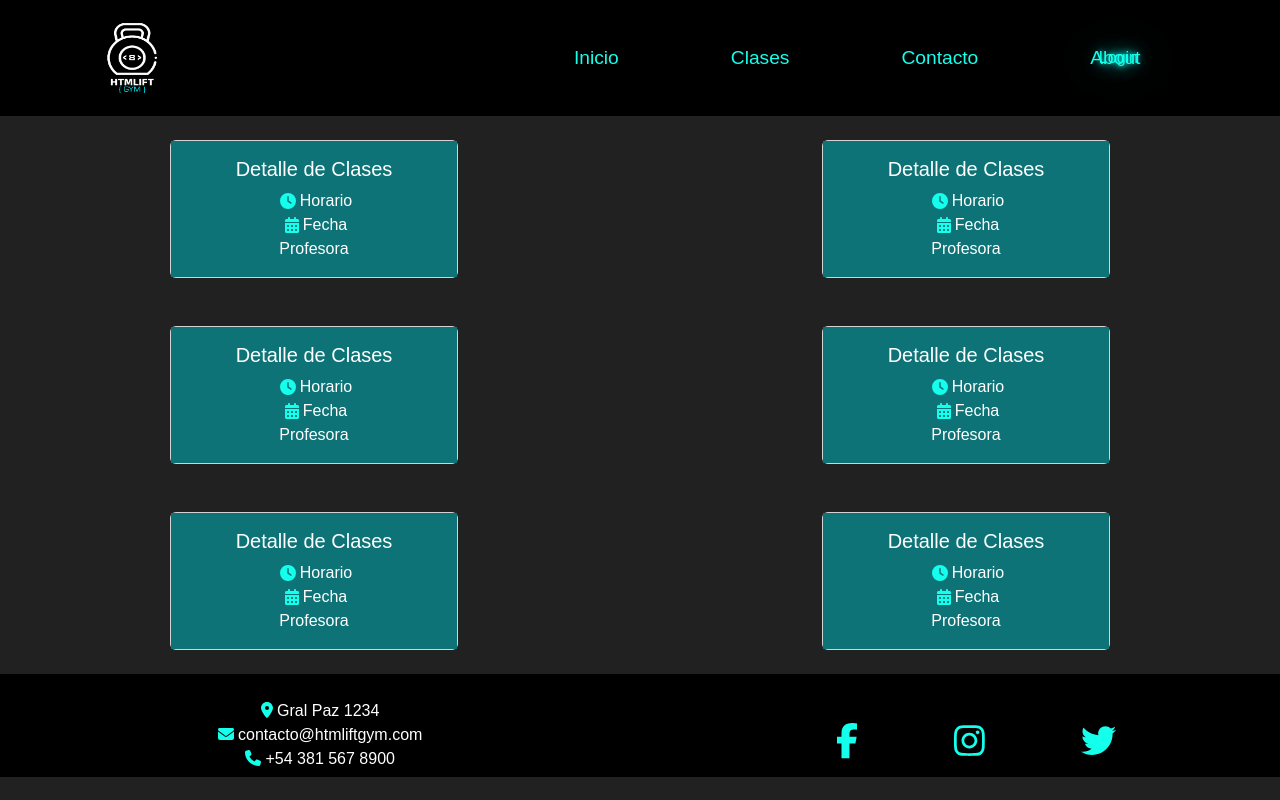
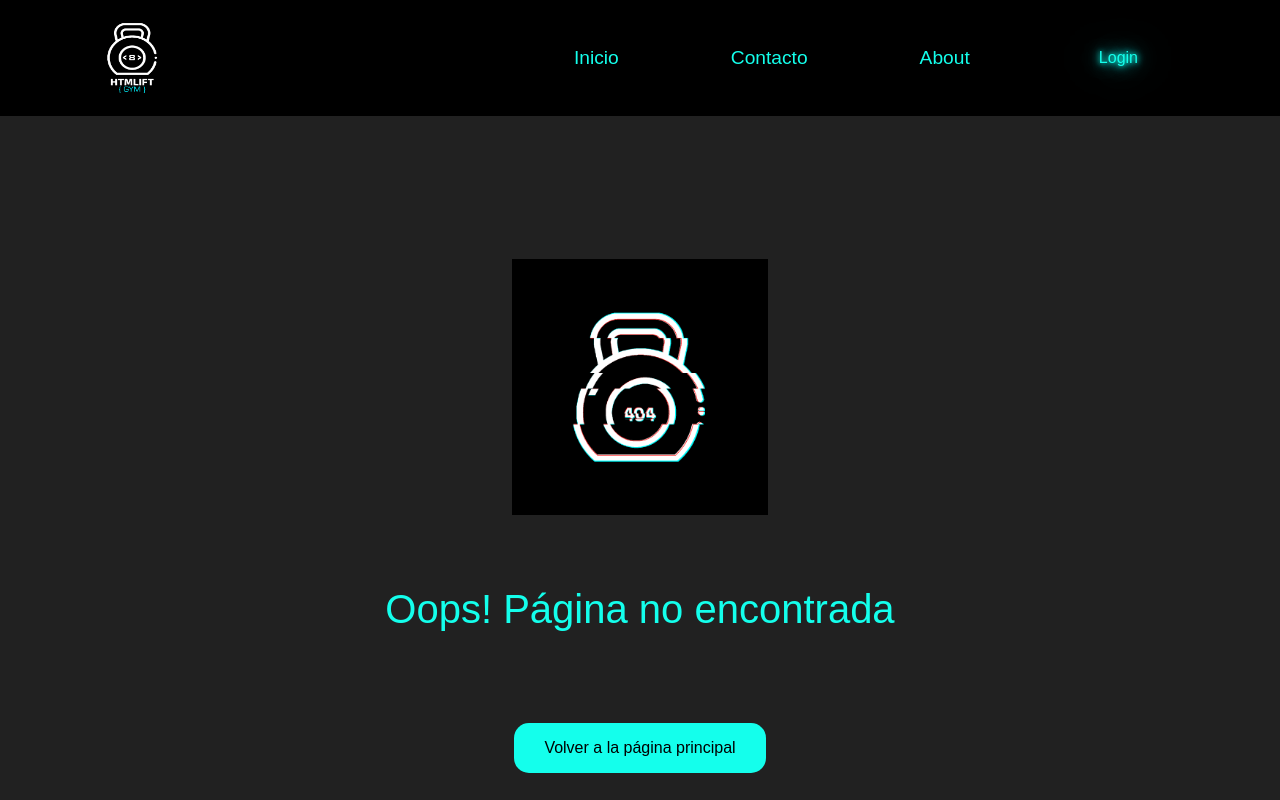
Before and after one commit to santiag004/proyectofinal-78i, a React (Vite) app: page /clases in a window 1280 px wide. Shown: the top 800 px of the page. Built offline with nearby package versions, Linux system fonts and the light colour scheme; no server answers; a web font is replaced by a local one.

Commit message:
proteccion de rutas

```diff
--- a/src/components/Router/Router.jsx
+++ b/src/components/Router/Router.jsx
@@ -11,6 +11,8 @@ import PaginaDetalles from '../../views/detalles/PaginaDetalles'
 import Classes from '../../views/Classes/Classes'
 
 const Router = () => {
+  const userLoggeado = JSON.parse(localStorage.getItem("user"));
+
   return (
     <>
 
@@ -19,11 +21,15 @@ const Router = () => {
         <Route path="/login" element={<Login />} />
         <Route path="/*" element={<ViewError404 />} />
         <Route path='/registro'  element={<Registro/>} />
-        <Route path='/admin'  element={<ViewAdmin/>} />
         <Route path='/about'  element={<About/>} />
         <Route path='/contacto'  element={<ViewContacto/>} />
         <Route path='/detalles'  element={<PaginaDetalles/>} />
-        <Route path='/clases'  element={<Classes/>} />
+        {userLoggeado && userLoggeado.admin ? (
+          <Route path="/admin" element={<ViewAdmin />} />
+        ) : null}
+        {userLoggeado ? (
+          <Route path="/clases" element={<Classes/>} />
+        ) : null}
     </Routes>
 
     </>
--- a/src/components/error404/Error404.jsx
+++ b/src/components/error404/Error404.jsx
@@ -4,7 +4,7 @@ const Error404 = () => {
   return (
     <>
       <div className="error404-container">
-        <img src="src\assets\404log.jpg" alt="" className="errorimg"/>
+        <img src="src\assets\404log.jpg" alt="Imagen error 404" className="errorimg"/>
         <h1 className="err-title">Oops! Página no encontrada</h1>
 
         <div className="boton-err">
--- a/src/components/error404/styleError404.css
+++ b/src/components/error404/styleError404.css
@@ -40,3 +40,11 @@ body {
 
 
     }
+
+    @media screen and (max-width: 768px) {
+      .errorimg {
+        width: 50%;
+      }
+
+
+    }
--- a/src/components/nav/Navegador.jsx
+++ b/src/components/nav/Navegador.jsx
@@ -1,4 +1,4 @@
-import {Container, Nav, Navbar, Button} from 'react-bootstrap';
+import { Container, Nav, Navbar, Button } from 'react-bootstrap';
 import './navbarStyle.css'
 import logo from '../../assets/logo.jpg'
 import { useNavigate } from 'react-router-dom';
@@ -10,7 +10,7 @@ const Navegador = () => {
 
   const navigate = useNavigate()
 
-const {logOut} = useContext(UserContextProvider)
+  const { logOut } = useContext(UserContextProvider)
 
 
   const user = JSON.parse(localStorage.getItem("user"))
@@ -33,7 +33,13 @@ const user = JSON.parse(localStorage.getItem("user"))
         <Navbar.Collapse id="basic-navbar-nav">
           <Nav className="me-auto">
             <Nav.Link className='navLink mx-5' onClick={() => navigate('/')}>Inicio</Nav.Link>
+            {user && user.admin ? (
+              <Nav.Link className='navLink mx-5' onClick={() => navigate('/admin')}>Admin</Nav.Link>
+            ) : null}
+
+            {user ? (
               <Nav.Link className='navLink mx-5' onClick={() => navigate('/clases')}>Clases</Nav.Link>
+            ) : null}
             <Nav.Link className='navLink mx-5' onClick={() => navigate('/contacto')}>Contacto</Nav.Link>
             <Nav.Link className='navLink mx-5' onClick={() => navigate('/about')}>About</Nav.Link>
           </Nav>
```
Lines whose indentation alone changed are shown as unchanged.
